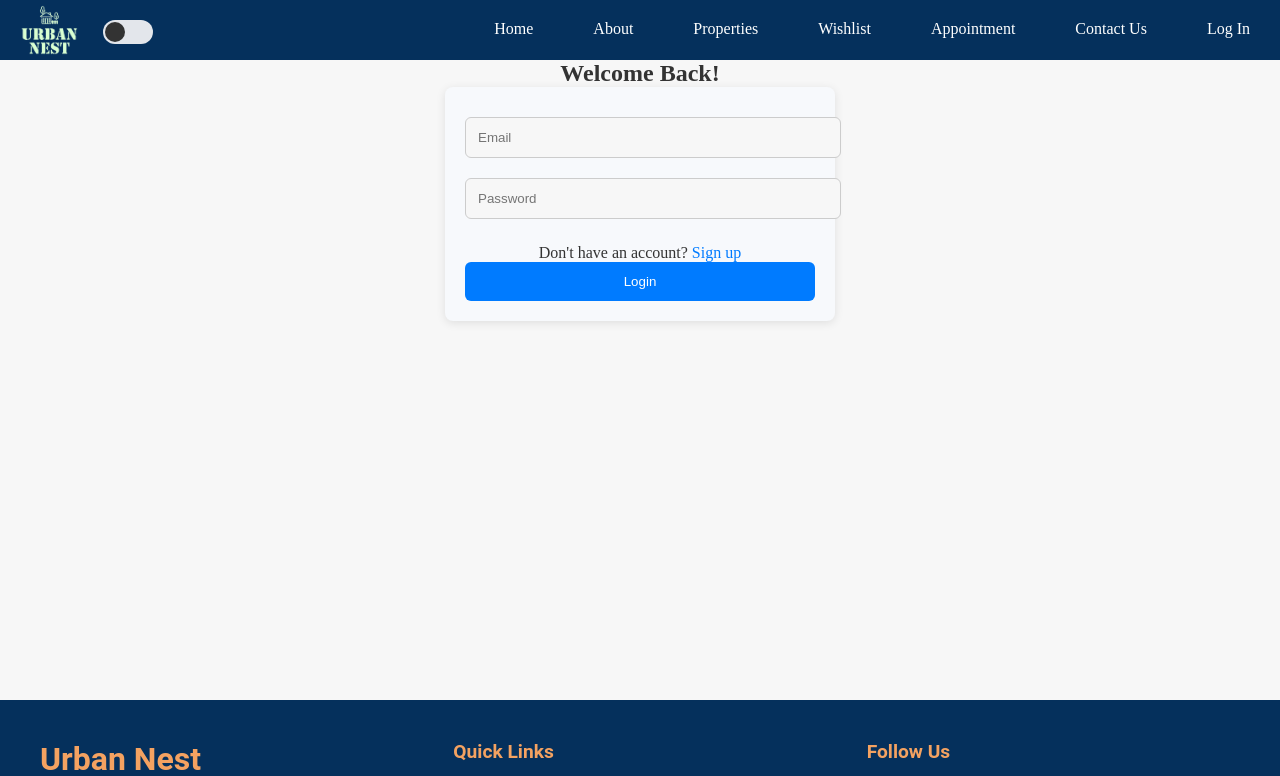
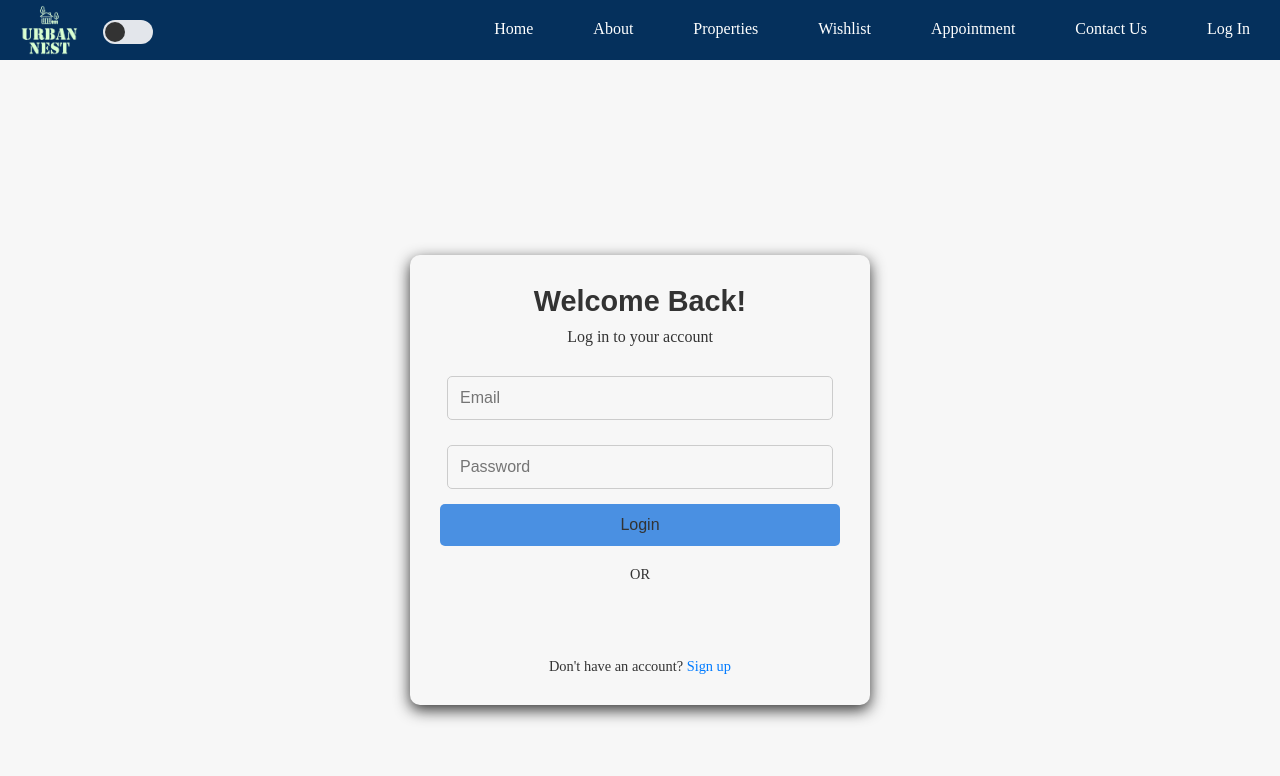
Before and after one commit to Manthan20/Capstone-Urban-next-project, a React (Vite) app: page /login in a window 1280 px wide. Shown: the top 776 px of the page. Built offline with nearby package versions, Linux system fonts and the light colour scheme.

Commit message:
Login with Google

```diff
--- a/src/routes/login/login.jsx
+++ b/src/routes/login/login.jsx
@@ -1,71 +1,132 @@
 import React, { useState } from 'react';
 import { useAuth } from '../../context/AuthContext';
 import axios from 'axios';
-import { useNavigate } from 'react-router-dom'; // Import useNavigate
+import { Link, useNavigate } from 'react-router-dom';
 import './login.scss';
+import { GoogleLogin } from '@react-oauth/google';
 
 const Login = () => {
   const { login } = useAuth();
   const [email, setEmail] = useState('');
   const [password, setPassword] = useState('');
   const [loading, setLoading] = useState(false);
-  const navigate = useNavigate(); // Initialize useNavigate
+  const [errors, setErrors] = useState({});
+  const navigate = useNavigate();
+
+  const validateForm = () => {
+    const newErrors = {};
+
+    // Email validation
+    if (!email) {
+      newErrors.email = 'Email is required.';
+    } else if (!/^[^\s@]+@[^\s@]+\.[^\s@]+$/.test(email)) {
+      newErrors.email = 'Please enter a valid email address.';
+    }
+
+    // Password validation
+    if (!password) {
+      newErrors.password = 'Password is required.';
+    } else if (password.length < 5) {
+      newErrors.password = 'Password must be at least 6 characters long.';
+    }
+
+    setErrors(newErrors);
+    return Object.keys(newErrors).length === 0; // Form is valid if there are no errors
+  };
 
   const handleSubmit = async (e) => {
     e.preventDefault();
+    if (!validateForm()) return; // Prevent submission if form is invalid
+
     setLoading(true);
     try {
-      const response = await axios.post('http://localhost:4000/api/login', { email, password });
+      const response = await axios.post('https://capstone-server-aclw.onrender.com/api/login', { email, password });
       const { token, user } = response.data;
 
-      localStorage.setItem("token", token); // Store token
-      login(user); // Call your existing login logic to set user in context
+      localStorage.setItem('token', token);
+      login(user);
 
-      // Redirect based on role
-      if (user.role === "admin") {
-        navigate("/admin");
+      if (user.role === 'admin') {
+        navigate('/admin');
       } else {
-        navigate("/");
+        navigate('/');
       }
     } catch (error) {
-      console.error("Login error:", error.response?.data || error.message);
-      alert("Login failed. Please check your credentials.");
+      console.error('Login error:', error.response?.data || error.message);
+      alert('Login failed. Please check your credentials.');
     } finally {
       setLoading(false);
     }
   };
 
+  const handleGoogleSuccess = async (credentialResponse) => {
+    const googleToken = credentialResponse.credential;
+
+    try {
+      const response = await axios.post('https://capstone-server-aclw.onrender.com/api/login/google', { token: googleToken });
+      const { token, user } = response.data;
+
+      localStorage.setItem('token', token);
+      login(user);
+
+      if (user.role === 'admin') {
+        navigate('/admin');
+      } else {
+        navigate('/');
+      }
+    } catch (error) {
+      console.error('Google login error:', error.response?.data || error.message);
+      alert('Google login failed. Please try again.');
+    }
+  };
+
+  const handleGoogleError = (error) => {
+    console.error('Google login error:', error);
+    alert('Google login failed. Please try again.');
+  };
 
   return (
-    <>
-      <h2 className="form-heading" style={{ textAlign: 'center' }}>Welcome Back!</h2>
+    <div className="login-container">
+      <div className="login-card">
+        <h2 className="form-heading">Welcome Back!</h2>
+        <p className="form-subtext">Log in to your account</p>
+
         <form onSubmit={handleSubmit} className="login-form">
+          <div className="form-group">
             <input
               type="email"
               name="email"
               placeholder="Email"
               value={email}
               onChange={(e) => setEmail(e.target.value)}
-          required
-          className="login-input"
+              className={`login-input ${errors.email ? 'input-error' : ''}`}
             />
+            {errors.email && <p className="error-text">{errors.email}</p>}
+          </div>
+          <div className="form-group">
             <input
               type="password"
               name="password"
               placeholder="Password"
               value={password}
               onChange={(e) => setPassword(e.target.value)}
-          required
-          className="login-input"
+              className={`login-input ${errors.password ? 'input-error' : ''}`}
             />
-        <p className="form-text">
-          Don't have an account? <a href="/signup">Sign up</a>
-        </p>
+            {errors.password && <p className="error-text">{errors.password}</p>}
+          </div>
           <button type="submit" disabled={loading} className="login-button">
             {loading ? 'Logging in...' : 'Login'}
           </button>
         </form>
-    </>
+
+        <div className="divider">OR</div>
+        <GoogleLogin onSuccess={handleGoogleSuccess} onError={handleGoogleError} />
+
+        <p className="form-text">
+          Don't have an account? <Link className="nav-link" to="/signup">Sign up</Link>
+        </p>
+      </div>
+    </div>
   );
 };
 
--- a/src/routes/login/login.scss
+++ b/src/routes/login/login.scss
@@ -1,26 +1,52 @@
+.login-container {
+  display: flex;
+  justify-content: center;
+  align-items: center;
+  min-height: 100vh;
+  padding: 20px;
+}
+
+.error {
+  color: red;
+  font-size: 12px;
+}
+
+
+.login-card {
+  width: 100%;
+  max-width: 400px;
+  // background: #fff;
+  padding: 30px;
+  border-radius: 10px;
+  box-shadow: 0 5px 15px var(--text-primary);
+  text-align: center;
+}
+
+.form-heading {
+  font-size: 1.8rem;
+ // color: #333;
+  margin-bottom: 10px;
+  font-family: 'Arial', sans-serif;
+}
+
+.form-subtext {
+  font-size: 1rem;
+ // color: #555;
+  margin-bottom: 20px;
+}
+
 .login-form {
   display: flex;
   flex-direction: column;
-  width: 350px;
-  margin: auto;
-  background-color: #f7f9fc;
-  padding: 20px;
-  border-radius: 8px;
-  box-shadow: 0 2px 10px rgba(0, 0, 0, 0.1);
-
-  .form-heading {
-    text-align: center;
-    color: #333;
-    margin-bottom: 15px;
-    font-family: 'Arial', sans-serif;
-  }
 
   .login-input {
-    margin: 10px 0;
+    margin-bottom: 15px;
     padding: 12px;
+    font-size: 1rem;
     border: 1px solid #ccc;
-    border-radius: 6px;
+    border-radius: 5px;
     transition: border-color 0.3s;
+    width: 90%;
 
     &:focus {
       border-color: #007bff;
@@ -30,29 +56,80 @@
 
   .login-button {
     padding: 12px;
-    background-color: #007bff;
-    color: white;
+    font-size: 1rem;
+   // color: #fff;
+    // background: #007bff;
     border: none;
-    border-radius: 6px;
+    border-radius: 5px;
     cursor: pointer;
     transition: background-color 0.3s;
 
     &:hover {
-      background-color: #0056b3;
+      // testbackground-color: #0056b3;
     }
 
     &:disabled {
-      background-color: #ccc;
+      // testbackground-color: #ccc;
       cursor: not-allowed;
     }
   }
 }
+
+.google-login-button {
+  display: flex;
+  align-items: center;
+  justify-content: center;
+  gap: 10px;
+  padding: 12px;
+  font-size: 1rem;
+ // color: #333;
+  // background: #f7f9fc;
+  border: 1px solid #ccc;
+  border-radius: 5px;
+  cursor: pointer;
+  transition: background-color 0.3s;
+
+  img {
+    width: 20px;
+    height: 20px;
+  }
+
+  &:hover {
+    // background: #e0e0e0;
+  }
+}
+
+.divider {
+  margin: 20px 0;
+  font-size: 0.9rem;
+ // color: #999;
+  position: relative;
+
+  &::before,
+  &::after {
+    content: '';
+    height: 1px;
+    width: 40%;
+    // background: #ccc;
+    position: absolute;
+    top: 50%;
+  }
+
+  &::before {
+    left: 0;
+  }
+
+  &::after {
+    right: 0;
+  }
+}
+
 .form-text {
-  text-align: center;
   margin-top: 15px;
+  font-size: 0.9rem;
 
   a {
-    color: #007bff;
+   // color: #007bff;
     text-decoration: none;
 
     &:hover {
```
Also changed, not shown: package.json (+10 -5 lines), 1 other file (tests, documents, lock files or other folders). Lines whose indentation alone changed are shown as unchanged.
